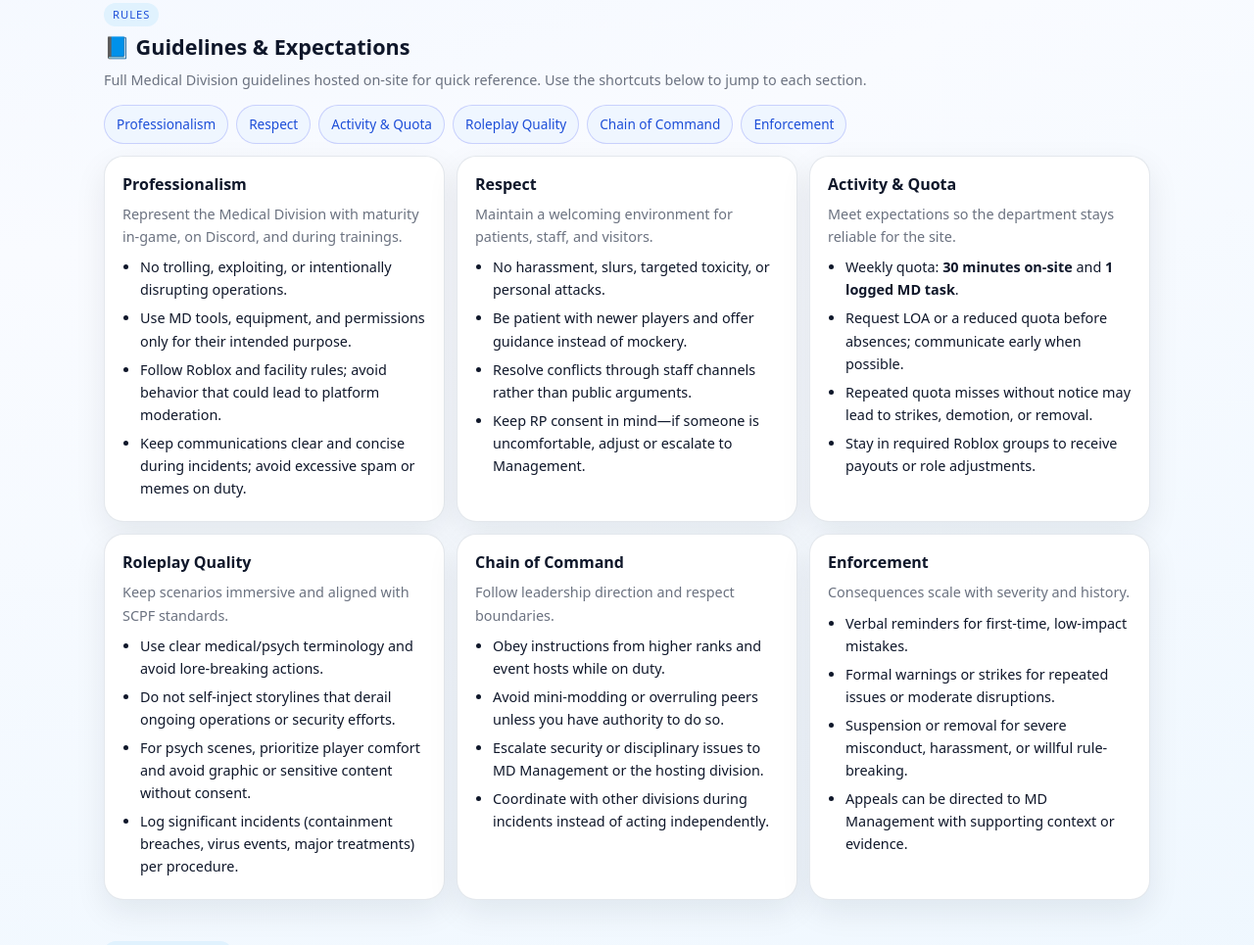
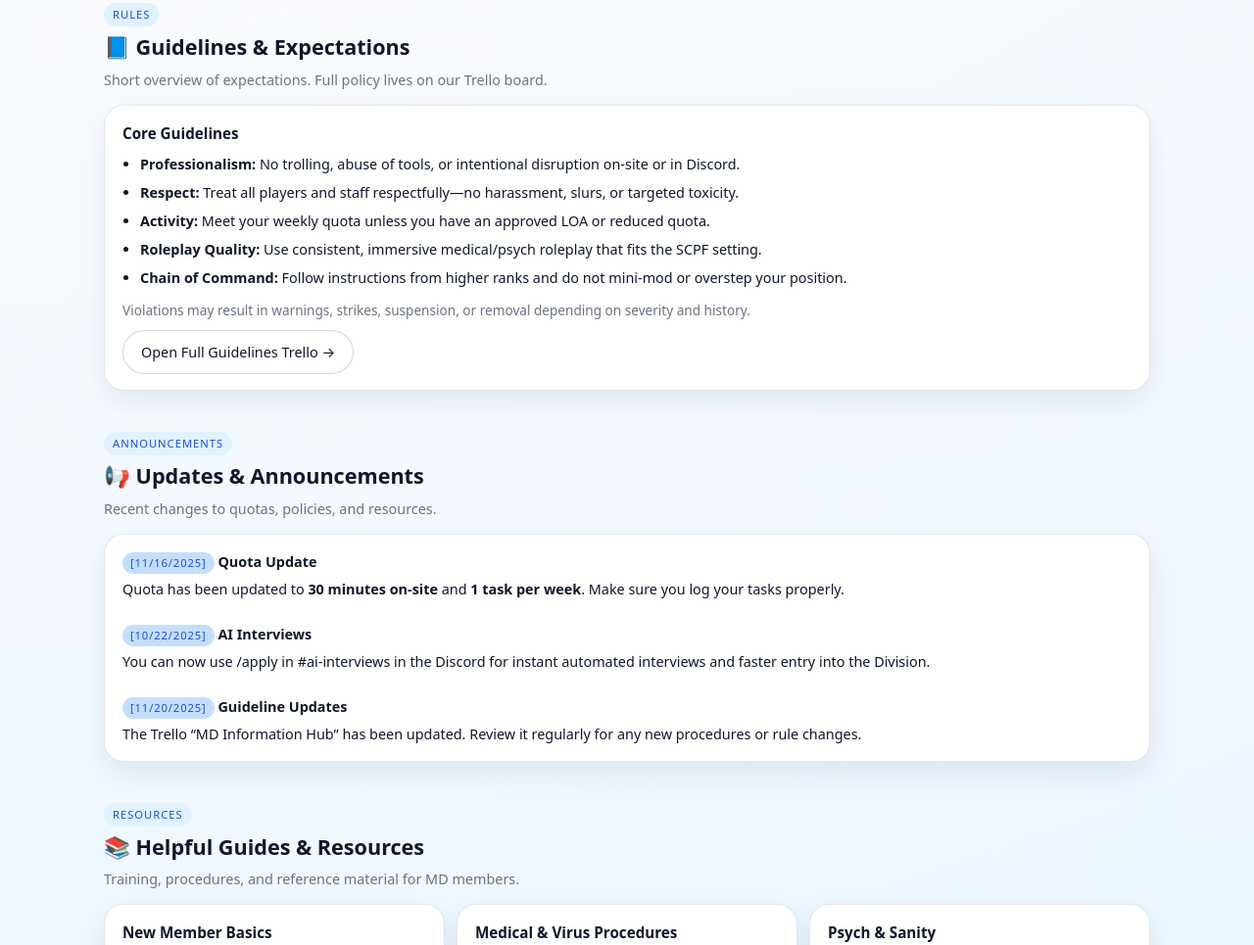
Before and after one commit to natedelrey/md-website, a plain HTML site: page index.html in a window 1280 px wide. Shown: the part 1835-2800 px from the top of the page at 98% size. Drawn offline with Linux system fonts and the light colour scheme.

Commit message:
Revert "Add on-site guidelines content"

```diff
--- a/index.html
+++ b/index.html
@@ -525,54 +525,6 @@
       border-color: rgba(59, 130, 246, 0.4);
     }
 
-    /* Guidelines */
-    .guideline-nav {
-      display: flex;
-      flex-wrap: wrap;
-      gap: 8px;
-      margin-bottom: 12px;
-    }
-
-    .guideline-link {
-      font-size: 0.85rem;
-      padding: 8px 12px;
-      border-radius: var(--radius-pill);
-      background: #eff6ff;
-      color: #1d4ed8;
-      border: 1px solid rgba(129, 140, 248, 0.35);
-      transition: background 0.15s ease, transform 0.1s ease, box-shadow 0.12s ease;
-    }
-
-    .guideline-link:hover {
-      background: #dbeafe;
-      transform: translateY(-1px);
-      box-shadow: 0 10px 22px rgba(37, 99, 235, 0.25);
-    }
-
-    .guideline-grid {
-      display: grid;
-      grid-template-columns: repeat(auto-fit, minmax(280px, 1fr));
-      gap: 12px;
-    }
-
-    .guideline-card h3 {
-      font-size: 1rem;
-      margin-bottom: 6px;
-    }
-
-    .guideline-card p {
-      color: var(--muted);
-      margin-bottom: 8px;
-    }
-
-    .guideline-card ul {
-      padding-left: 18px;
-    }
-
-    .guideline-card li {
-      margin-bottom: 6px;
-    }
-
     .badge {
       display: inline-block;
       font-size: 0.7rem;
@@ -734,7 +686,9 @@
         <span class="quick-links-label">Quick actions</span>
         <div class="quick-links-pills">
           <a href="#join" class="ql-pill">Apply to MD</a>
-          <a href="#guidelines" class="ql-pill">View Guidelines</a>
+          <a href="https://trello.com/b/j2jvme4Z/md-information-hub" target="_blank" class="ql-pill">
+            View Guidelines Trello
+          </a>
           <a href="https://discord.gg/GWkEw9yxqM" target="_blank" class="ql-pill">Join Discord</a>
           <a
             href="https://www.roblox.com/communities/695368604/SCPF-Medical-Division"
@@ -884,85 +838,28 @@
       <div class="section-header">
         <span class="section-chip">Rules</span>
         <h2>📘 Guidelines & Expectations</h2>
-        <p>
-          Full Medical Division guidelines hosted on-site for quick reference. Use the shortcuts below to jump to each section.
+        <p>Short overview of expectations. Full policy lives on our Trello board.</p>
+      </div>
+      <div class="card">
+        <h3 style="font-size: 0.95rem; margin-bottom: 8px;">Core Guidelines</h3>
+        <ul class="list">
+          <li><strong>Professionalism:</strong> No trolling, abuse of tools, or intentional disruption on-site or in Discord.</li>
+          <li><strong>Respect:</strong> Treat all players and staff respectfully—no harassment, slurs, or targeted toxicity.</li>
+          <li><strong>Activity:</strong> Meet your weekly quota unless you have an approved LOA or reduced quota.</li>
+          <li><strong>Roleplay Quality:</strong> Use consistent, immersive medical/psych roleplay that fits the SCPF setting.</li>
+          <li><strong>Chain of Command:</strong> Follow instructions from higher ranks and do not mini-mod or overstep your position.</li>
+        </ul>
+        <p style="margin-top: 10px; font-size: 0.85rem; color: var(--muted);">
+          Violations may result in warnings, strikes, suspension, or removal depending on severity and history.
         </p>
-      </div>
-      <div class="guideline-nav">
-        <a class="guideline-link" href="#professionalism">Professionalism</a>
-        <a class="guideline-link" href="#respect">Respect</a>
-        <a class="guideline-link" href="#activity">Activity & Quota</a>
-        <a class="guideline-link" href="#roleplay">Roleplay Quality</a>
-        <a class="guideline-link" href="#chain">Chain of Command</a>
-        <a class="guideline-link" href="#enforcement">Enforcement</a>
-      </div>
-
-      <div class="guideline-grid">
-        <div class="card guideline-card" id="professionalism">
-          <h3>Professionalism</h3>
-          <p>Represent the Medical Division with maturity in-game, on Discord, and during trainings.</p>
-          <ul>
-            <li>No trolling, exploiting, or intentionally disrupting operations.</li>
-            <li>Use MD tools, equipment, and permissions only for their intended purpose.</li>
-            <li>Follow Roblox and facility rules; avoid behavior that could lead to platform moderation.</li>
-            <li>Keep communications clear and concise during incidents; avoid excessive spam or memes on duty.</li>
-          </ul>
-        </div>
-
-        <div class="card guideline-card" id="respect">
-          <h3>Respect</h3>
-          <p>Maintain a welcoming environment for patients, staff, and visitors.</p>
-          <ul>
-            <li>No harassment, slurs, targeted toxicity, or personal attacks.</li>
-            <li>Be patient with newer players and offer guidance instead of mockery.</li>
-            <li>Resolve conflicts through staff channels rather than public arguments.</li>
-            <li>Keep RP consent in mind—if someone is uncomfortable, adjust or escalate to Management.</li>
-          </ul>
-        </div>
-
-        <div class="card guideline-card" id="activity">
-          <h3>Activity & Quota</h3>
-          <p>Meet expectations so the department stays reliable for the site.</p>
-          <ul>
-            <li>Weekly quota: <strong>30 minutes on-site</strong> and <strong>1 logged MD task</strong>.</li>
-            <li>Request LOA or a reduced quota before absences; communicate early when possible.</li>
-            <li>Repeated quota misses without notice may lead to strikes, demotion, or removal.</li>
-            <li>Stay in required Roblox groups to receive payouts or role adjustments.</li>
-          </ul>
-        </div>
-
-        <div class="card guideline-card" id="roleplay">
-          <h3>Roleplay Quality</h3>
-          <p>Keep scenarios immersive and aligned with SCPF standards.</p>
-          <ul>
-            <li>Use clear medical/psych terminology and avoid lore-breaking actions.</li>
-            <li>Do not self-inject storylines that derail ongoing operations or security efforts.</li>
-            <li>For psych scenes, prioritize player comfort and avoid graphic or sensitive content without consent.</li>
-            <li>Log significant incidents (containment breaches, virus events, major treatments) per procedure.</li>
-          </ul>
-        </div>
-
-        <div class="card guideline-card" id="chain">
-          <h3>Chain of Command</h3>
-          <p>Follow leadership direction and respect boundaries.</p>
-          <ul>
-            <li>Obey instructions from higher ranks and event hosts while on duty.</li>
-            <li>Avoid mini-modding or overruling peers unless you have authority to do so.</li>
-            <li>Escalate security or disciplinary issues to MD Management or the hosting division.</li>
-            <li>Coordinate with other divisions during incidents instead of acting independently.</li>
-          </ul>
-        </div>
-
-        <div class="card guideline-card" id="enforcement">
-          <h3>Enforcement</h3>
-          <p>Consequences scale with severity and history.</p>
-          <ul>
-            <li>Verbal reminders for first-time, low-impact mistakes.</li>
-            <li>Formal warnings or strikes for repeated issues or moderate disruptions.</li>
-            <li>Suspension or removal for severe misconduct, harassment, or willful rule-breaking.</li>
-            <li>Appeals can be directed to MD Management with supporting context or evidence.</li>
-          </ul>
-        </div>
+        <a
+          href="https://trello.com/b/j2jvme4Z/md-information-hub"
+          class="btn-ghost"
+          style="margin-top: 10px; display:inline-flex;"
+          target="_blank"
+        >
+          Open Full Guidelines Trello →
+        </a>
       </div>
     </section>
 
@@ -984,8 +881,7 @@
         </p>
         <br />
         <p><span class="badge">[11/20/2025]</span> <strong>Guideline Updates</strong><br>
-          On-site guidelines now include the full policy text. Review the <a class="text-link" href="#guidelines">Guidelines</a>
-          section for any new procedures or rule changes.
+          The Trello “MD Information Hub” has been updated. Review it regularly for any new procedures or rule changes.
         </p>
       </div>
     </section>
```
